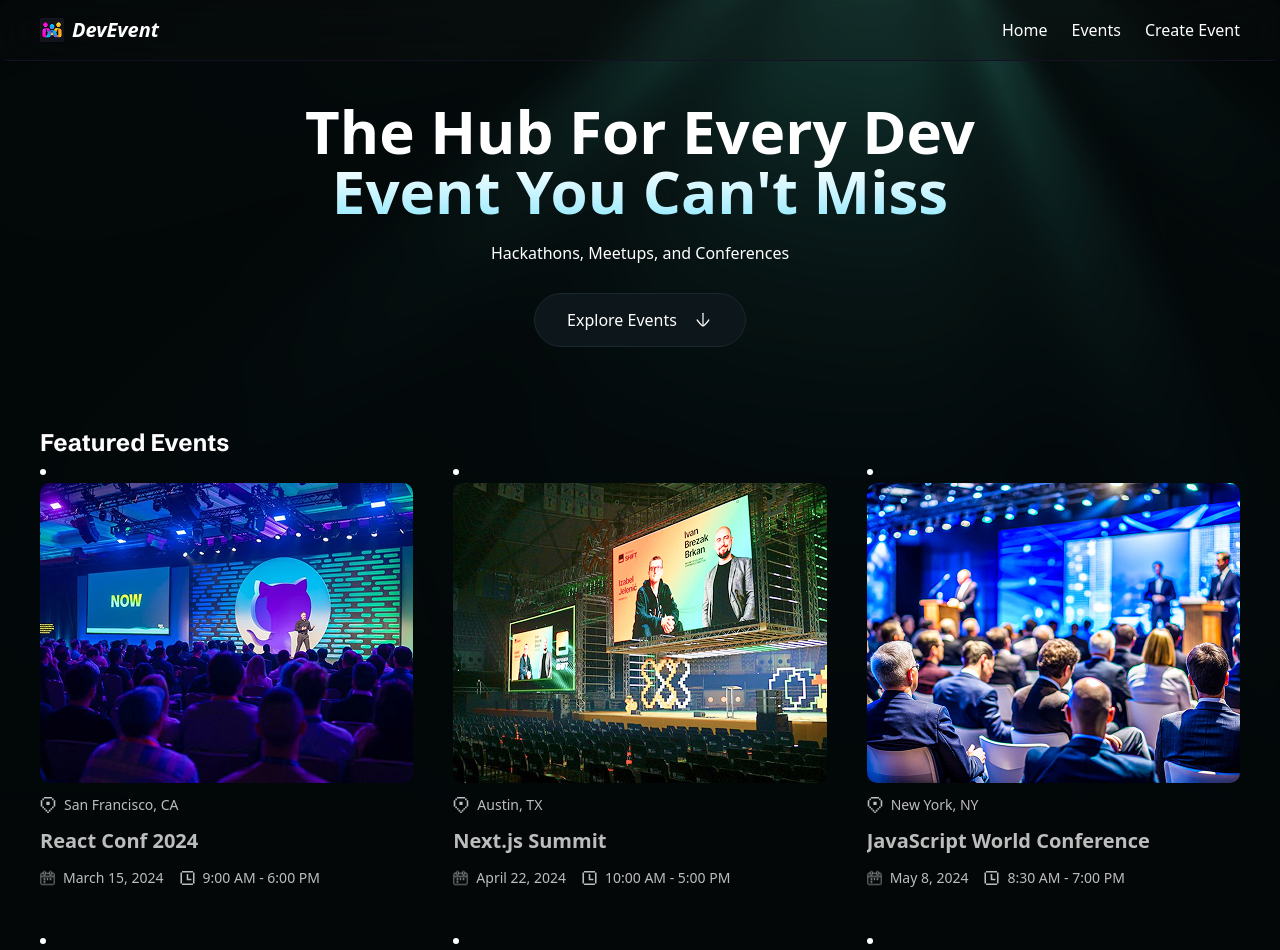
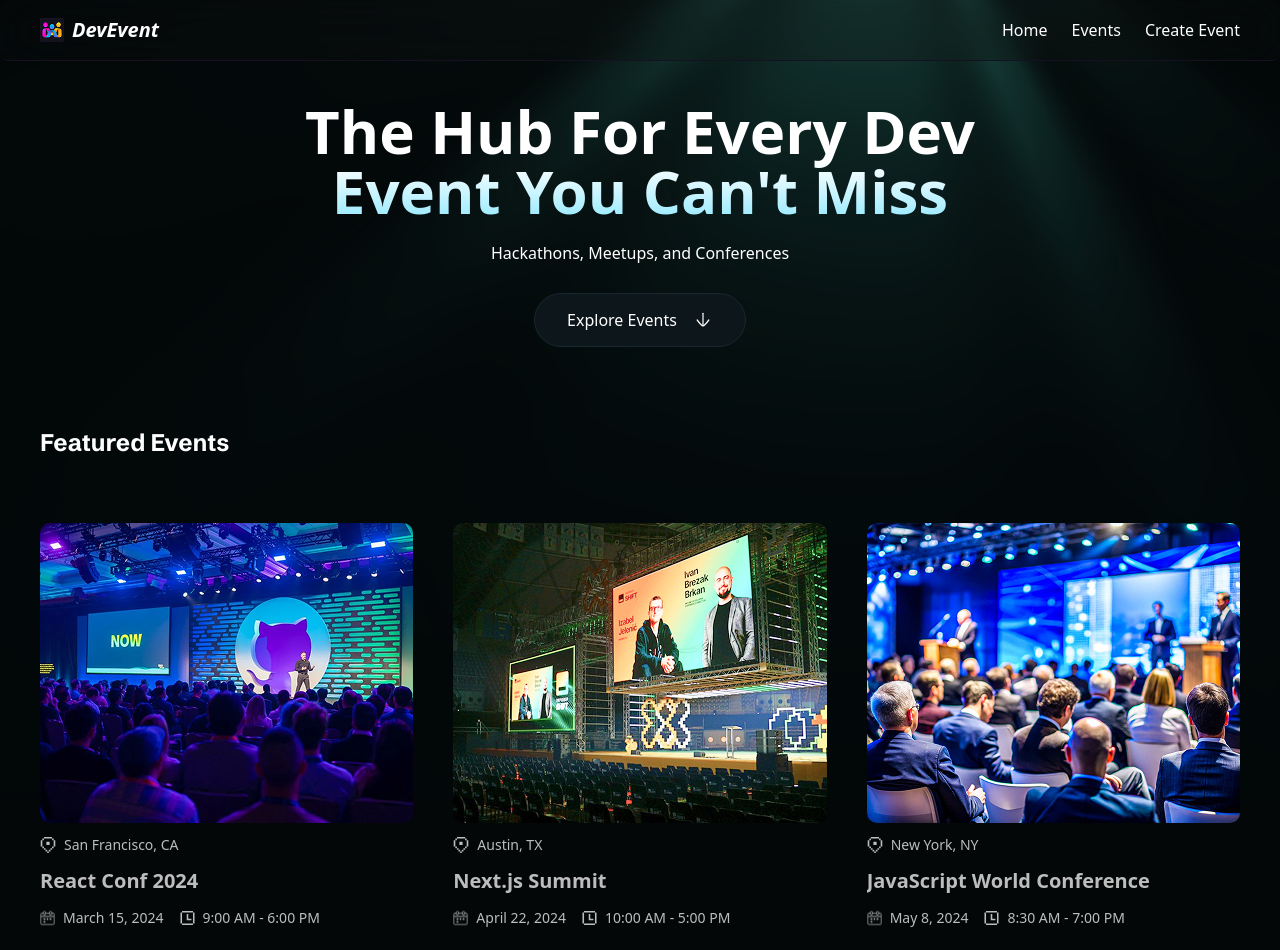
Before and after one commit to Yash-Parekh-1103/DevEvent, a Next.js app: page / in a window 1280 px wide. Shown: the top 950 px of the page. Built offline with nearby package versions, Linux system fonts and the light colour scheme; a web font is replaced by a local one.

Commit message:
Home Final Touch

```diff
--- a/app/globals.css
+++ b/app/globals.css
@@ -169,6 +169,10 @@
 
   .events {
     @apply grid md:grid-cols-3 gap-10 sm:grid-cols-2 grid-cols-1;
+
+    li {
+      @apply list-none;
+    }
   }
 
   #event-card {
--- a/app/page.tsx
+++ b/app/page.tsx
@@ -10,11 +10,12 @@
       <h1 className="text-center">The Hub For Every Dev <br /> Event You Can't Miss</h1>
       <p className="text-center mt-5">Hackathons, Meetups, and Conferences</p>
       <ExploreBtn/>
-      <div className='mt-20 space-y-7'>
-    <h3>Featured Events</h3>
-   </div>
+      <div className='mt-20'>
+        <h3>Featured Events</h3>
+      </div>
 
-   <ul className="events">
+      <ul className="events mt-16">
+
 
 
       {/* // Here we have used parantheses to directly return the JSX element from the arrow function
```
